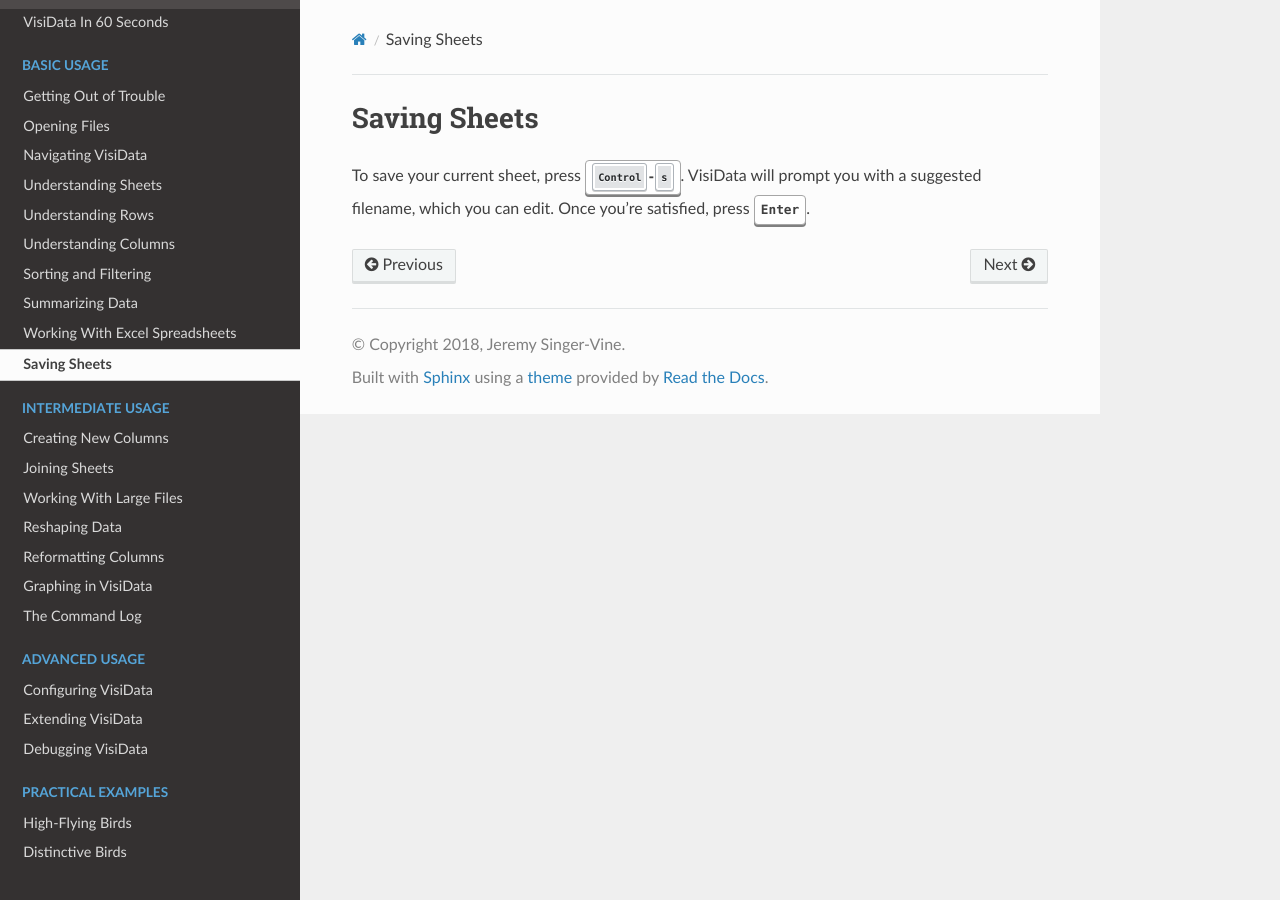
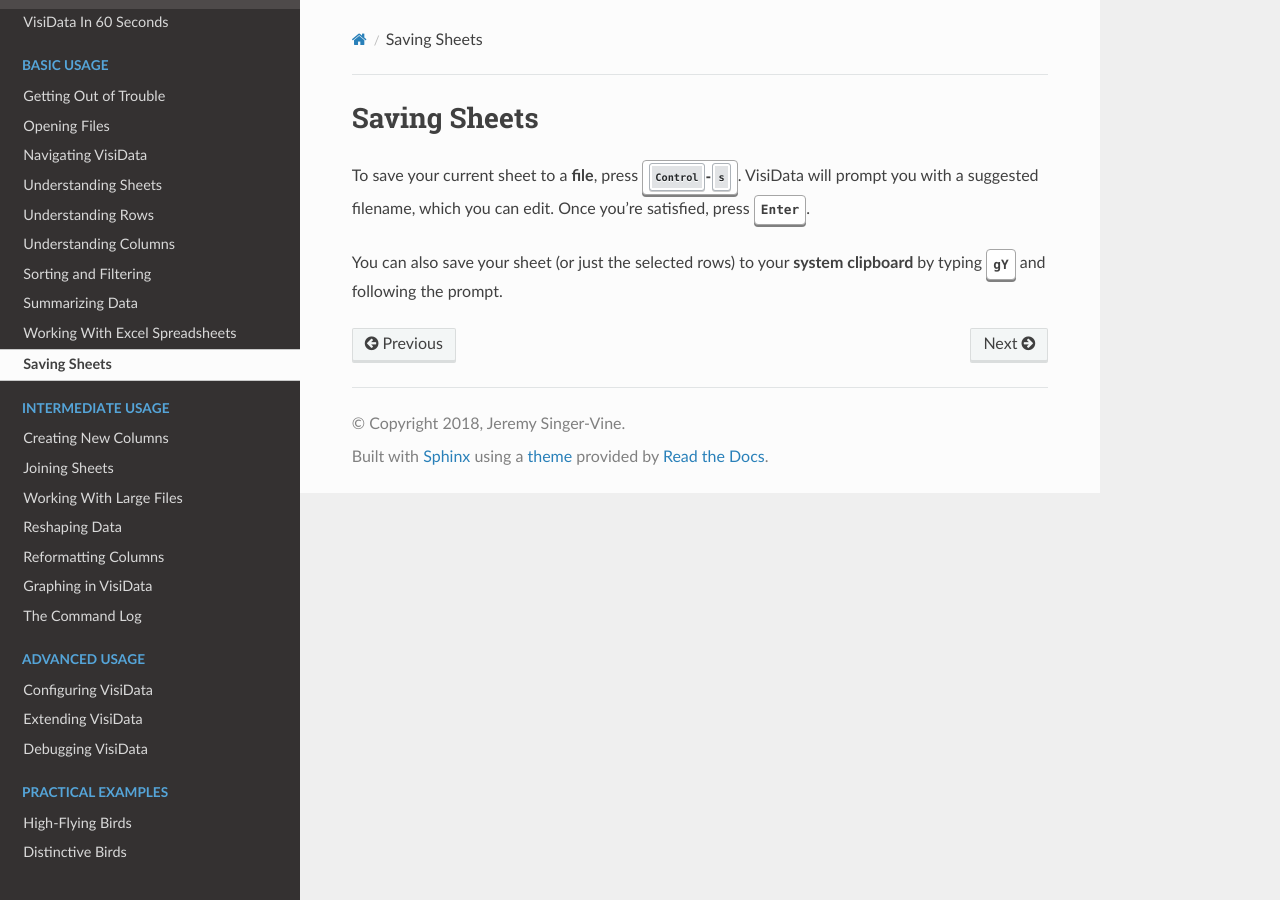
Before and after one commit to jsvine/intro-to-visidata, a Sphinx documentation site: the page built from docs/basics/saving-sheets.rst, in a window 1280 px wide. Built offline with Sphinx 7.4.7 and the Read the Docs theme 2.0.0, drawn with Linux system fonts in a browser that asks for light colours.

Commit message:
Add note on saving sheet to system clipboard

```diff
--- a/docs/basics/saving-sheets.rst
+++ b/docs/basics/saving-sheets.rst
@@ -2,4 +2,6 @@
 Saving Sheets
 =============
 
-To save your current sheet, press :kbd:`Control-s`. VisiData will prompt you with a suggested filename, which you can edit. Once you're satisfied, press :kbd:`Enter`.
+To save your current sheet to a **file**, press :kbd:`Control-s`. VisiData will prompt you with a suggested filename, which you can edit. Once you're satisfied, press :kbd:`Enter`.
+
+You can also save your sheet (or just the selected rows) to your **system clipboard** by typing :kbd:`gY` and following the prompt.
```
